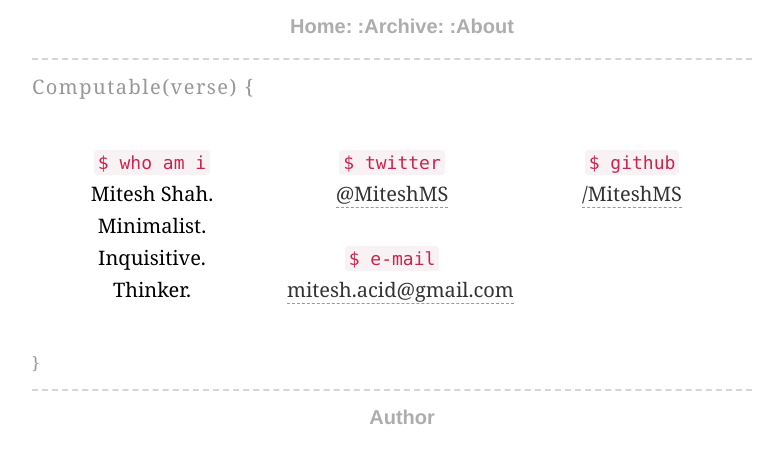
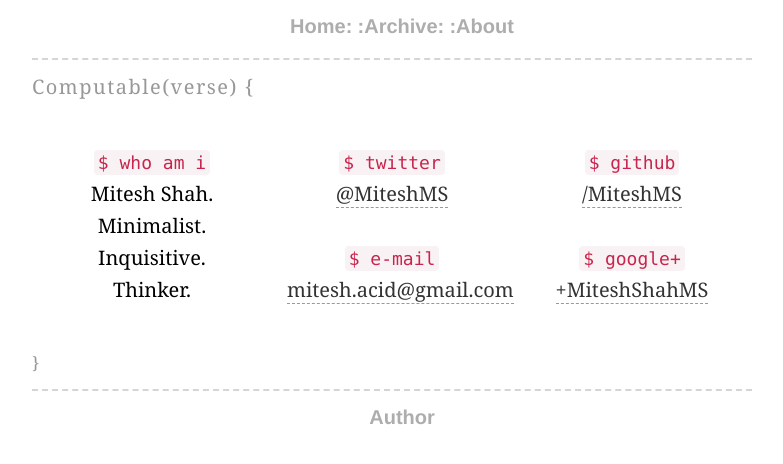
Before and after one commit to ACidDrinkeR/lol.github.io, a Jekyll site: the page built from author/index.html, in a window 1280 px wide. Shown: the top 464 px of the page, without its empty margins (263-1046 px from the left). Built offline with Jekyll 4.4.1, drawn with Linux system fonts in a browser that asks for light colours; nearby versions of some CDN libraries; library files that are not in the unit come from our copies.

Commit message:
added g+

```diff
--- a/author/index.html
+++ b/author/index.html
@@ -23,7 +23,7 @@ title: Author
 				$ twitter
 			</code>
 			<br>
-				<a href="https://twitter.com/miteshms" class="myBlue">@MiteshMS</a>
+				<a href="https://twitter.com/miteshms">@MiteshMS</a>
 			<br>
 			<br>
 
@@ -31,7 +31,7 @@ title: Author
 				$ e-mail
 			</code>
 			<br>
-				<a href="mailto:mitesh.acid@gmail.com" class="myBlue">mitesh.acid@gmail.com</a>
+				<a href="mailto:mitesh.acid@gmail.com">mitesh.acid@gmail.com</a>
 			<br>
 			<br>
 
@@ -41,7 +41,15 @@ title: Author
 				$ github
 			</code>
 			<br>
-				<a href="https://github.com/miteshms" class="myBlue">/MiteshMS</a>
+				<a href="https://github.com/miteshms">/MiteshMS</a>
+			<br>
+			<br>
+
+			<code class="myNoBold">
+				$ google+
+			</code>
+			<br>
+				<a href="https://plus.google.com/+MiteshShahMS/">+MiteshShahMS</a>
 			<br>
 			<br>
 		</div>
```
